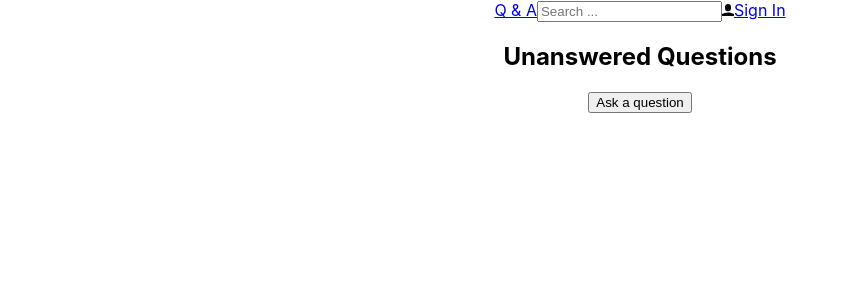
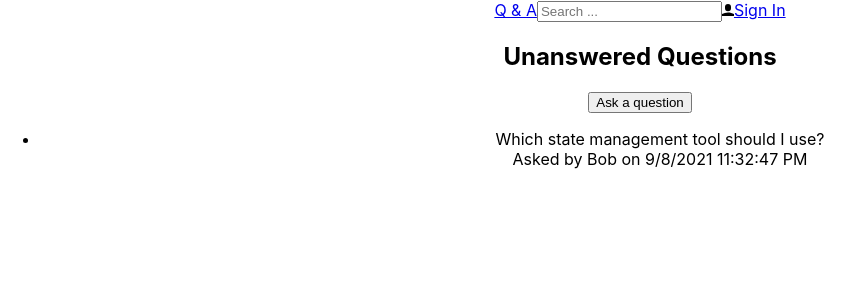
Before and after one commit to ZahraB21/Q-A, a React (Create React App) app: page / in a window 1280 px wide. Shown: the top 300 px of the page, without its empty margins (0-864 px from the left). Built offline with nearby package versions, Linux system fonts and the light colour scheme.

Commit message:
Creating QuestionList and Question components that receive props from HomePage and render the data appropriately

```diff
--- a/src/HomePage.tsx
+++ b/src/HomePage.tsx
@@ -1,4 +1,6 @@
 import React from 'react';
+import { QuestionList } from './QuestionList';
+import { getUnansweredQuestions } from './QuestionsData';
 
 export const HomePage = () => {
   return (
@@ -6,6 +8,7 @@
       <div>
         <h2>Unanswered Questions</h2>
         <button>Ask a question</button>
+        <QuestionList data={getUnansweredQuestions()} />
       </div>
     </div>
   );
--- /dev/null
+++ b/src/Question.tsx
@@ -0,0 +1,18 @@
+import React from 'react';
+import { QuestionData } from './QuestionsData';
+
+interface Props {
+  data: QuestionData;
+}
+
+export const Question = ({ data }: Props) => {
+  return (
+    <div>
+      <div>{data.title}</div>
+      <div>
+        {`Asked by ${data.userName} on
+        ${data.created.toLocaleDateString()} ${data.created.toLocaleTimeString()}`}
+      </div>
+    </div>
+  );
+};
--- /dev/null
+++ b/src/QuestionList.tsx
@@ -0,0 +1,21 @@
+import React from 'react';
+import { QuestionData } from './QuestionsData';
+import { Question } from './Question';
+
+interface Props {
+  data: QuestionData[];
+}
+
+export const QuestionList = ({ data }: Props) => {
+  return (
+    <ul>
+      {data.map((question) => {
+        return (
+          <li key={question.questionId}>
+            <Question data={question} />
+          </li>
+        );
+      })}
+    </ul>
+  );
+};
```
